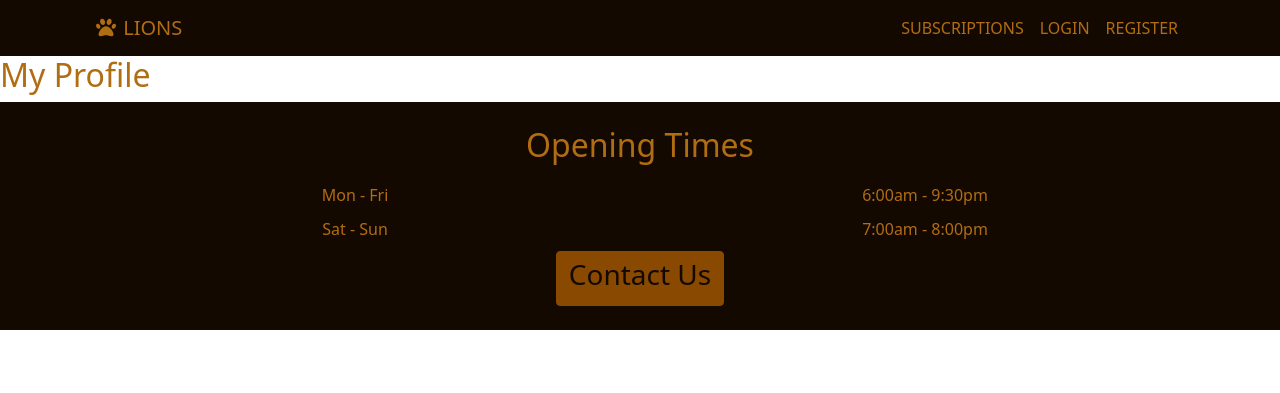
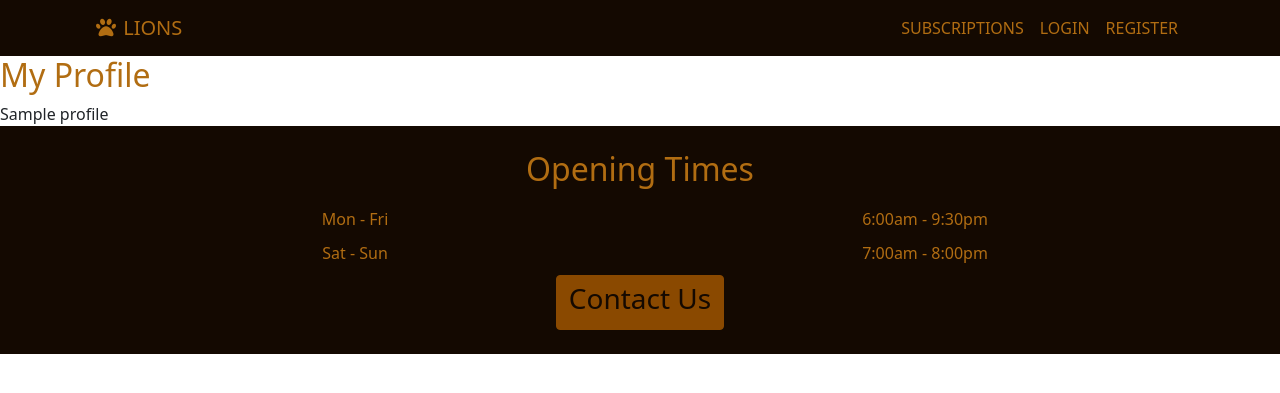
Before and after one commit to Code-Institute-Submissions/Lions, a Django app: template profiles/templates/profiles/profile.html in a window 1280 px wide. Shown: the top 393 px of the page. Run offline with Django 3.2, Linux system fonts and the light colour scheme; the template is opened without the code that fills it: most values are stand-ins (such as "Sample title", 1, 10 or a date in 2020); some libraries are stand-ins or nearby versions.

Commit message:
tested profile

```diff
--- a/profiles/templates/profiles/profile.html
+++ b/profiles/templates/profiles/profile.html
@@ -3,4 +3,5 @@
 
 {% block content %}
     <h2>My Profile</h2>
+    {{ profile }}
 {% endblock %}
--- a/templates/base.html
+++ b/templates/base.html
@@ -52,7 +52,7 @@
                                     <div class="navbar-nav">
                                         <a class="nav-link" href="{% url 'subscriptions' %}">Subscriptions</a>
                                         {% if user.is_authenticated %}
-                                            <a class="nav-link" href="#">Profile</a>
+                                            <a class="nav-link" href="{% url 'profile' %}">Profile</a>
                                             <a class="nav-link" href="{% url 'account_logout' %}">Logout</a>
                                         {% else %}
                                             <a class="nav-link" href="{% url 'account_login' %}">Login</a>
```
Also changed, not shown: profiles/views.py (+8 -2 lines).
